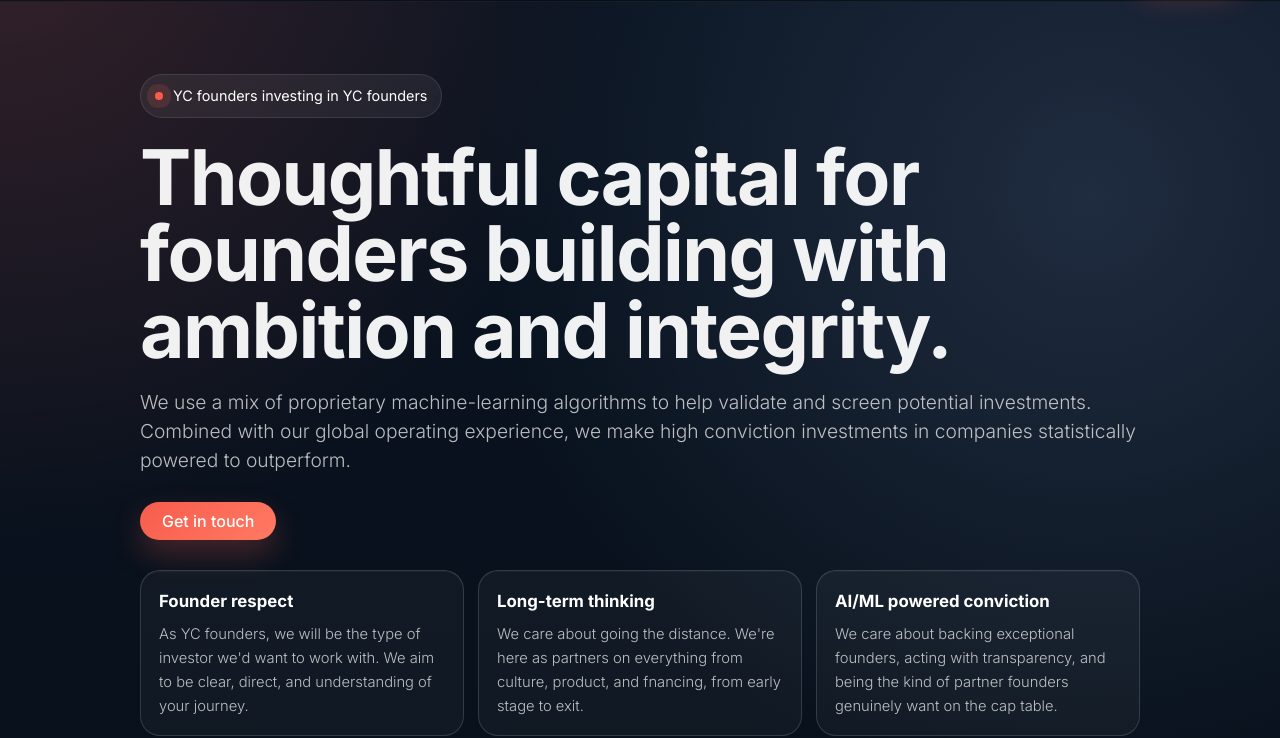
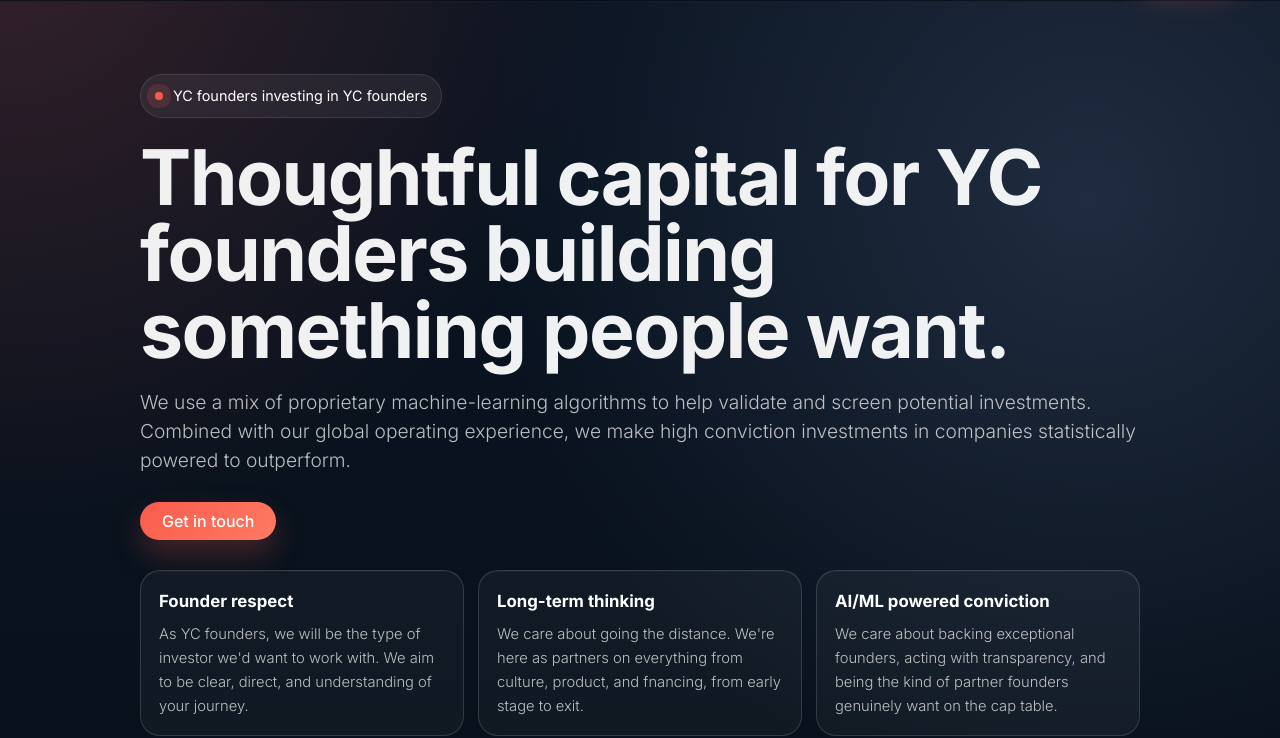
Before and after one commit to enoblventures/enoblventures, a plain HTML site: page index.html in a window 1280 px wide. Shown: the part 75-813 px from the top of the page. Drawn offline with Linux system fonts and the light colour scheme.

Commit message:
Update index.html
Title

```diff
--- a/index.html
+++ b/index.html
@@ -635,7 +635,7 @@
             YC founders investing in YC founders
           </div>
 
-          <h1>Thoughtful capital for founders building with ambition and integrity.</h1>
+          <h1>Thoughtful capital for YC founders building something people want.</h1>
           <p>
             We use a mix of proprietary machine-learning algorithms to help validate and screen potential investments. Combined with our global operating experience, we make high conviction investments in companies statistically powered to outperform.
           </p>
```
